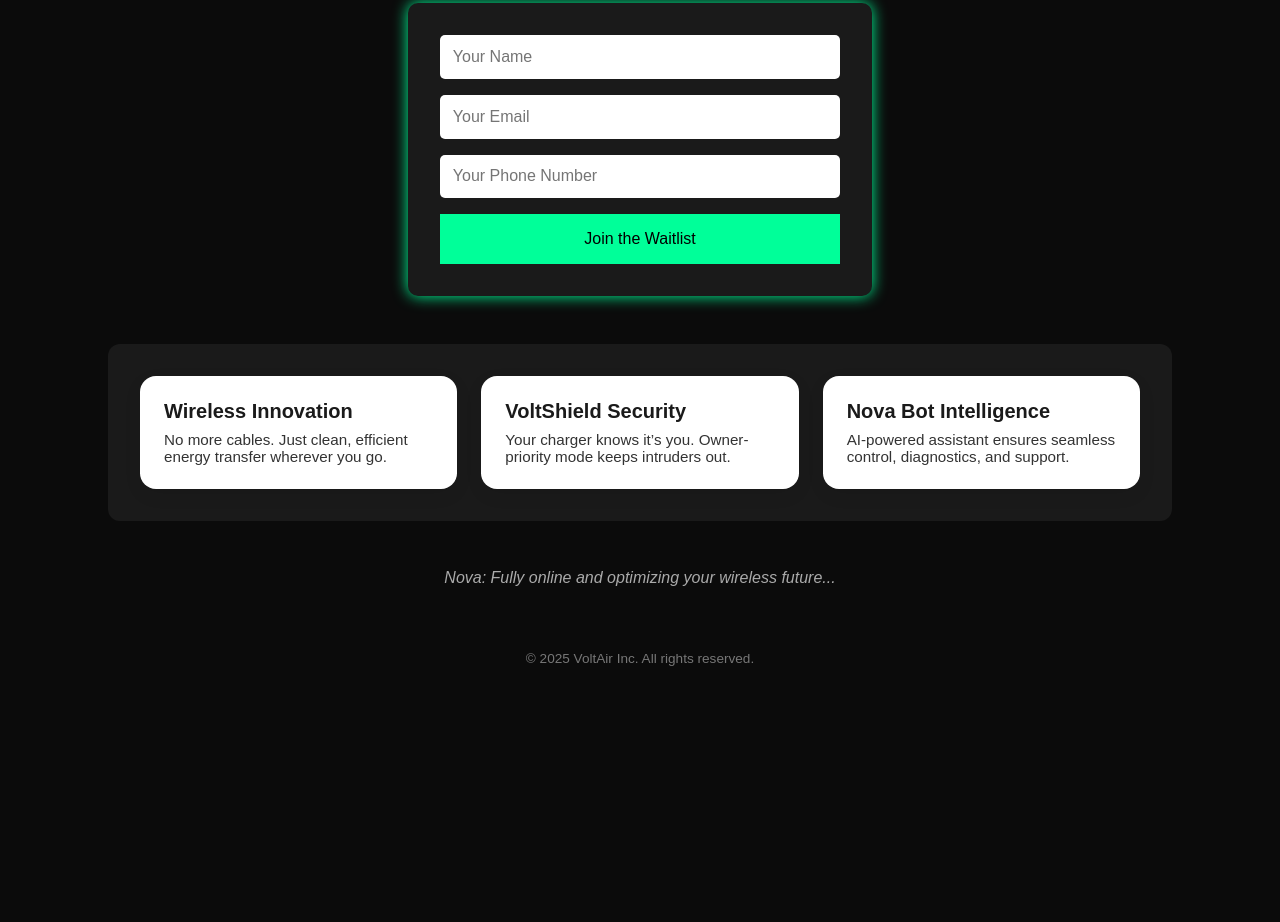
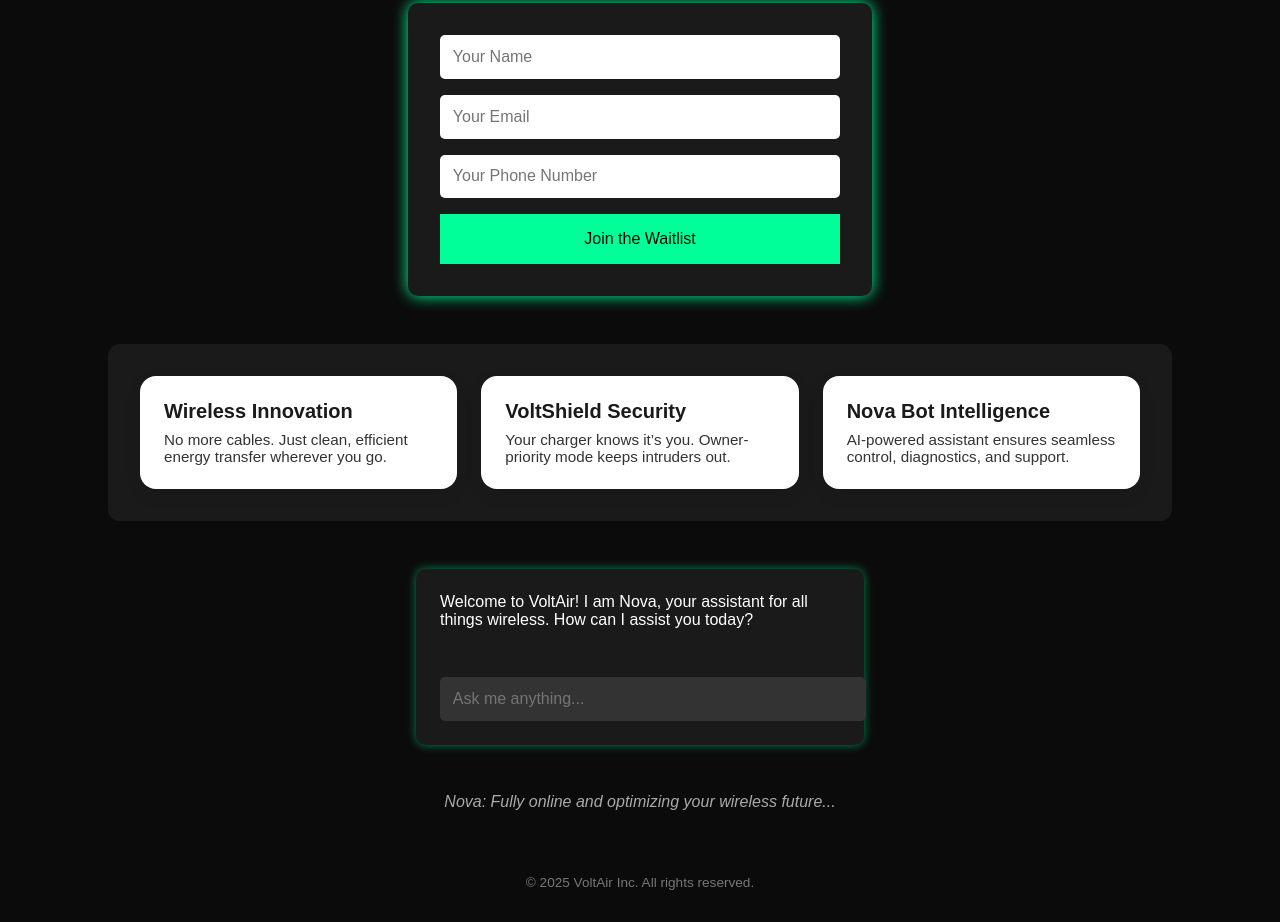
Before and after one commit to Dbig1/voltair-landing-page, a plain HTML site: page index.html in a window 1280 px wide. Shown: the part 289-1211 px from the top of the page. Before the commit the page ends 987 px from the top, so only its background shows below. Drawn offline with Linux system fonts and the light colour scheme.

Commit message:
index.html
Integrated Nova Bot functionality and activities into the VoltAir landing page, including dynamic interaction elements, AI-powered messaging, and user engagement features for enhanced user experience and seamless communication."

Signed-off-by: Dbig1 <precioustsoritse89@gmail.com>

```diff
--- a/index.html
+++ b/index.html
@@ -133,6 +133,55 @@
       color: #aaa;
       text-align: center;
     }
+
+    /* Chatbox style */
+    #nova-chatbox {
+      background-color: #1a1a1a;
+      color: #fff;
+      width: 100%;
+      max-width: 400px;
+      padding: 1.5rem;
+      border-radius: 10px;
+      box-shadow: 0 0 10px rgba(0, 255, 153, 0.5);
+      margin-top: 3rem;
+      display: flex;
+      flex-direction: column;
+      gap: 1rem;
+    }
+
+    #nova-chatbox .chat-log {
+      max-height: 300px;
+      overflow-y: auto;
+      margin-bottom: 1rem;
+    }
+
+    .chat-message {
+      margin-bottom: 1rem;
+    }
+
+    .chat-message.user {
+      text-align: right;
+      color: #00ff99;
+    }
+
+    .chat-message.bot {
+      text-align: left;
+      color: #ffffff;
+    }
+
+    .chat-input {
+      padding: 0.8rem;
+      border-radius: 5px;
+      border: none;
+      width: 100%;
+      font-size: 1rem;
+      background-color: #333;
+      color: #fff;
+    }
+
+    .chat-input:focus {
+      outline: none;
+    }
   </style>
 </head>
 <body>
@@ -167,11 +216,46 @@
     </div>
   </section>
 
+  <div id="nova-chatbox">
+    <div class="chat-log" id="chat-log">
+      <div class="chat-message bot">Welcome to VoltAir! I am Nova, your assistant for all things wireless. How can I assist you today?</div>
+    </div>
+    <input type="text" id="chat-input" class="chat-input" placeholder="Ask me anything..." />
+  </div>
+
   <div id="nova-bot">Nova: Fully online and optimizing your wireless future...</div>
 
   <footer>
     &copy; 2025 VoltAir Inc. All rights reserved.
   </footer>
 
+  <script>
+    const chatInput = document.getElementById('chat-input');
+    const chatLog = document.getElementById('chat-log');
+
+    // Function to handle new messages
+    function addMessage(message, sender) {
+      const messageDiv = document.createElement('div');
+      messageDiv.classList.add('chat-message', sender);
+      messageDiv.innerText = message;
+      chatLog.appendChild(messageDiv);
+      chatLog.scrollTop = chatLog.scrollHeight; // Auto-scroll to latest message
+    }
+
+    // Handle user input
+    chatInput.addEventListener('keydown', function (e) {
+      if (e.key === 'Enter' && chatInput.value.trim() !== '') {
+        const userMessage = chatInput.value.trim();
+        addMessage(userMessage, 'user');
+        chatInput.value = ''; // Clear input box
+
+        // Simulate Nova bot response
+        setTimeout(() => {
+          addMessage(`Nova: I’m here to assist you. Ask away!`, 'bot');
+        }, 1000);
+      }
+    });
+  </script>
+
 </body>
-  </html>
+        </html>
```
